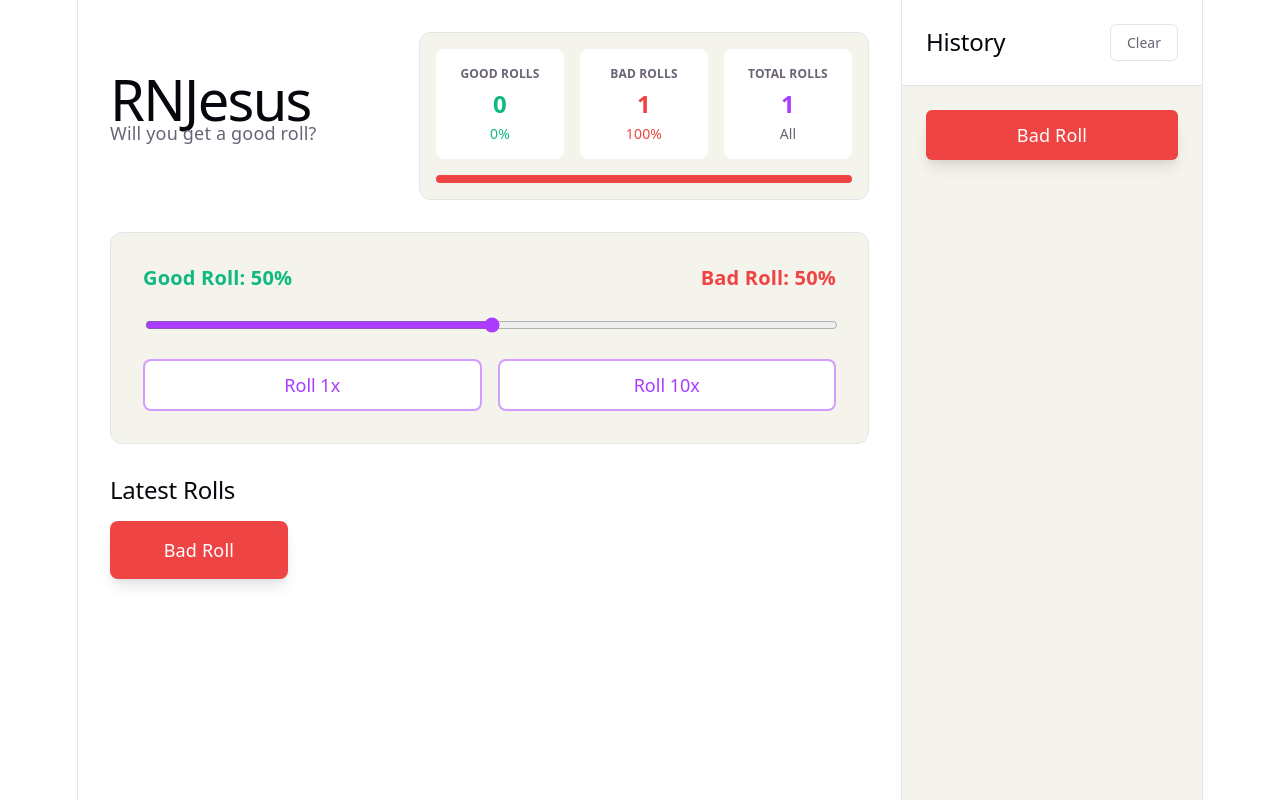
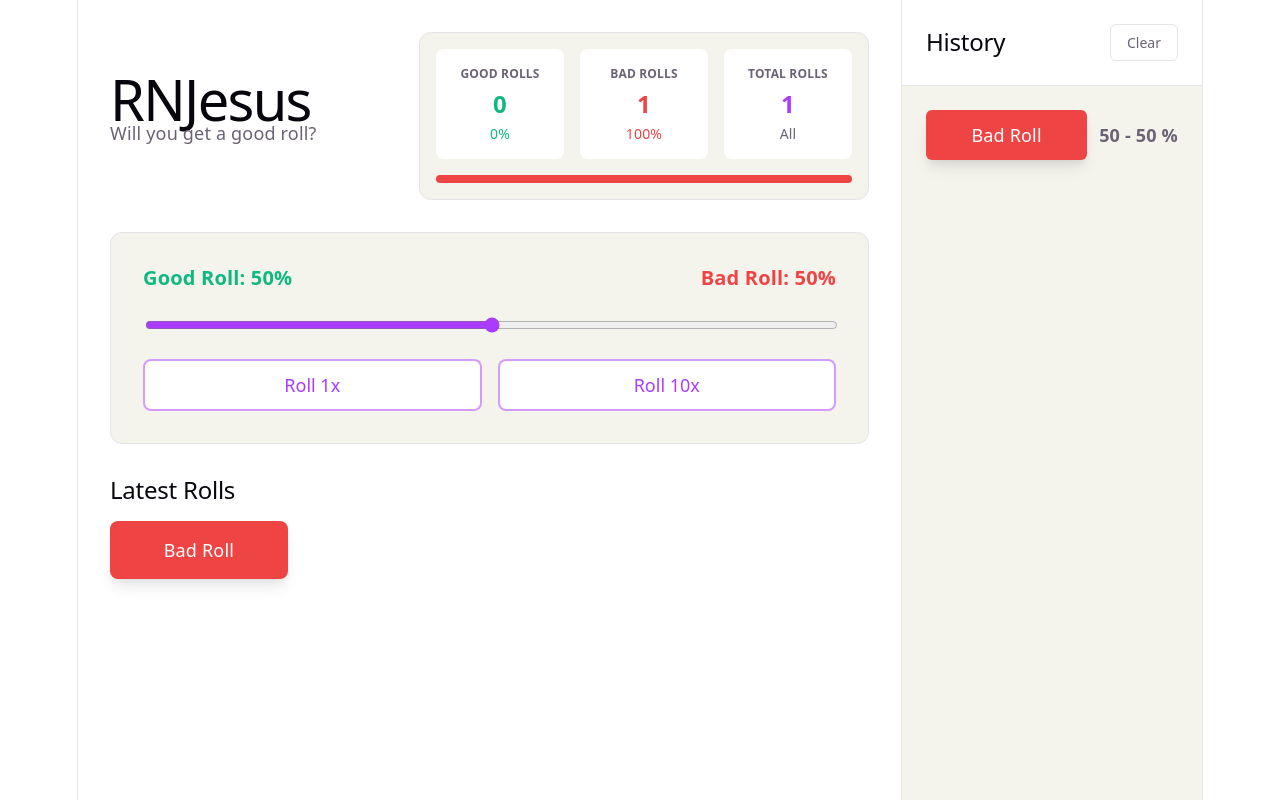
Before and after one commit to YiJiaC138/rnjesus, a React (Vite) app: page / in a window 1280 px wide. Both pictures are taken after a click on the button "Roll 1x". Built offline with nearby package versions, Linux system fonts and the light colour scheme.

Commit message:
Added rate on history

```diff
--- a/src/App.tsx
+++ b/src/App.tsx
@@ -22,6 +22,7 @@ function App() {
       newHistoryItems.push({
         id: crypto.randomUUID(),
         result,
+        rate: probability,
       });
     }
 
--- a/src/components/HistorySidebar.tsx
+++ b/src/components/HistorySidebar.tsx
@@ -17,8 +17,13 @@ export function HistorySidebar({ history, clearHistory }: HistorySidebarProps) {
           <p className="empty-history">No rolls yet.</p>
         ) : (
           history.map((item) => (
-            <div key={item.id} className={`history-item ${item.result === 'Good Roll' ? 'good-roll' : 'bad-roll'}`}>
-              {item.result}
+            <div key={item.id} style={{ display: 'flex', alignItems: 'center', gap: '12px' }}>
+              <div className={`history-item ${item.result === 'Good Roll' ? 'good-roll' : 'bad-roll'}`} style={{ flex: 1 }}>
+                {item.result}
+              </div>
+              <div style={{ minWidth: '48px', textAlign: 'right', fontWeight: 'bold' }}>
+                {item.rate} - {100 - item.rate} %
+              </div>
             </div>
           ))
         )}
```
